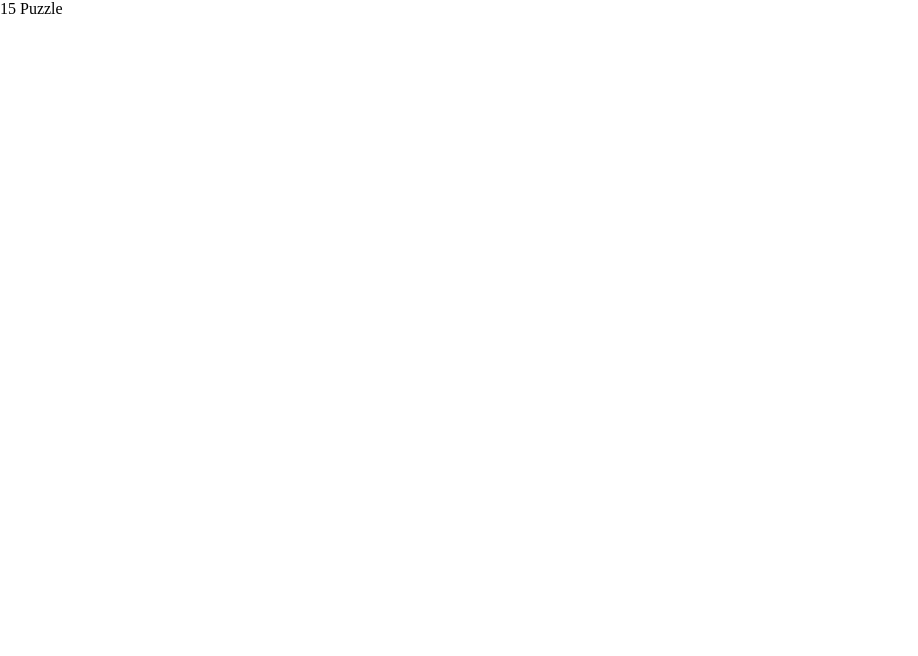
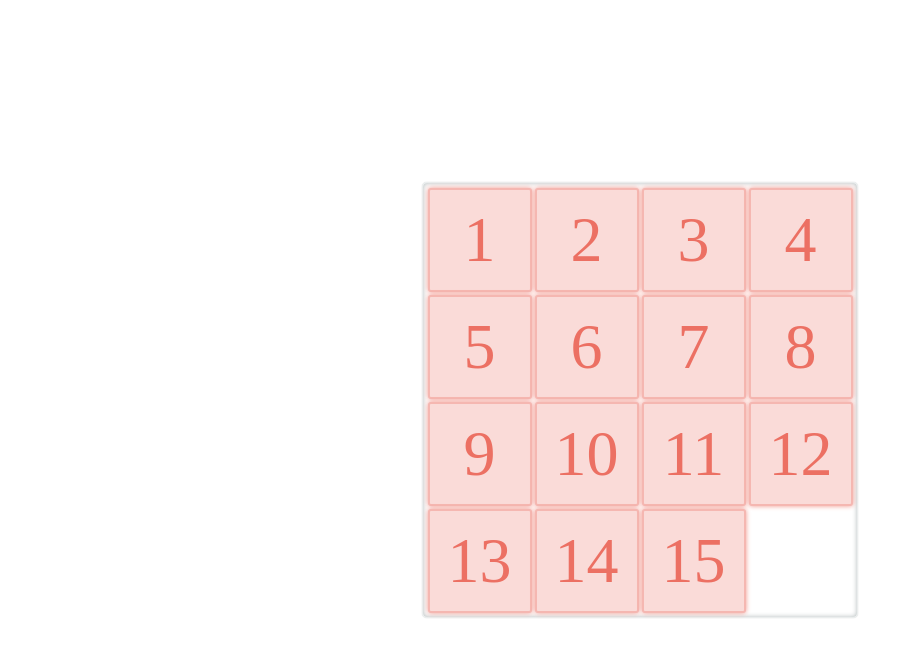
Before and after one commit to driven85/15-puzzle, a React app: page / in a window 1280 px wide. Shown: the whole page, without its empty margins (0-918 px from the left). Built offline with nearby package versions, Linux system fonts and the light colour scheme.

Commit message:
Box with tiles added

```diff
--- a/src/components/App/index.js
+++ b/src/components/App/index.js
@@ -1,10 +1,13 @@
 // Libs
 import React from 'react'
+
+// Components
+import Box from 'components/Box'
 
 
 const App = () => (
   <div className="app">
-    15 Puzzle
+    <Box />
   </div>
 )
 
--- /dev/null
+++ b/src/components/Box/index.js
@@ -0,0 +1,27 @@
+// Libs
+import React from 'react'
+
+// CSS
+import './styles.sass'
+
+// Components
+import EmptySpace from 'components/EmptySpace'
+import Tile from 'components/Tile'
+
+
+const state = [1, 2, 3, 4, 5, 6, 7, 8, 9, 10, 11, 12, 13, 14, 15, 0]
+
+const Box = () => (
+  <div className="box">
+    {state.map(tile =>
+      tile
+        ? <Tile
+            key={tile}
+            number={tile}
+          />
+        : <EmptySpace key={tile} />
+    )}
+  </div>
+)
+
+export default Box
--- /dev/null
+++ b/src/components/Box/styles.sass
@@ -0,0 +1,9 @@
+.box
+  width: 428px
+  height: 428px
+  border: 1px solid #EAEDED
+  border-radius: 5px
+  box-shadow: inset 0 0 5px #B2BABB, 0 0 1px #B2BABB
+  display: flex
+  flex-wrap: wrap
+  padding: 3px
--- /dev/null
+++ b/src/components/EmptySpace/index.js
@@ -0,0 +1,11 @@
+// Libs
+import React from 'react'
+
+// CSS
+import './styles.sass'
+
+
+const EmptySpace = () =>
+  <div className="empty-space" />
+
+export default EmptySpace
--- /dev/null
+++ b/src/components/EmptySpace/styles.sass
@@ -0,0 +1,3 @@
+.empty-space
+  width: 107px
+  height: 107px
--- /dev/null
+++ b/src/components/Tile/index.js
@@ -0,0 +1,14 @@
+// Libs
+import React from 'react'
+
+// CSS
+import './styles.sass'
+
+
+const Tile = ({ number }) => (
+  <div className="tile">
+    {number}
+  </div>
+)
+
+export default Tile
--- /dev/null
+++ b/src/components/Tile/styles.sass
@@ -0,0 +1,13 @@
+.tile
+  width: 100px
+  height: 100px
+  border: 2px solid #F5B7B1
+  border-radius: 3px
+  box-shadow: 0 0 5px #F1948A
+  background: #FADBD8
+  margin: 1.5px
+  font-size: 4rem
+  display: flex
+  align-items: center
+  justify-content: center
+  color: #EC7063
--- a/src/css/styles.sass
+++ b/src/css/styles.sass
@@ -1,2 +1,6 @@
 body
+  min-height: 100vh
   margin: 0
+  display: flex
+  align-items: center
+  justify-content: center
```
